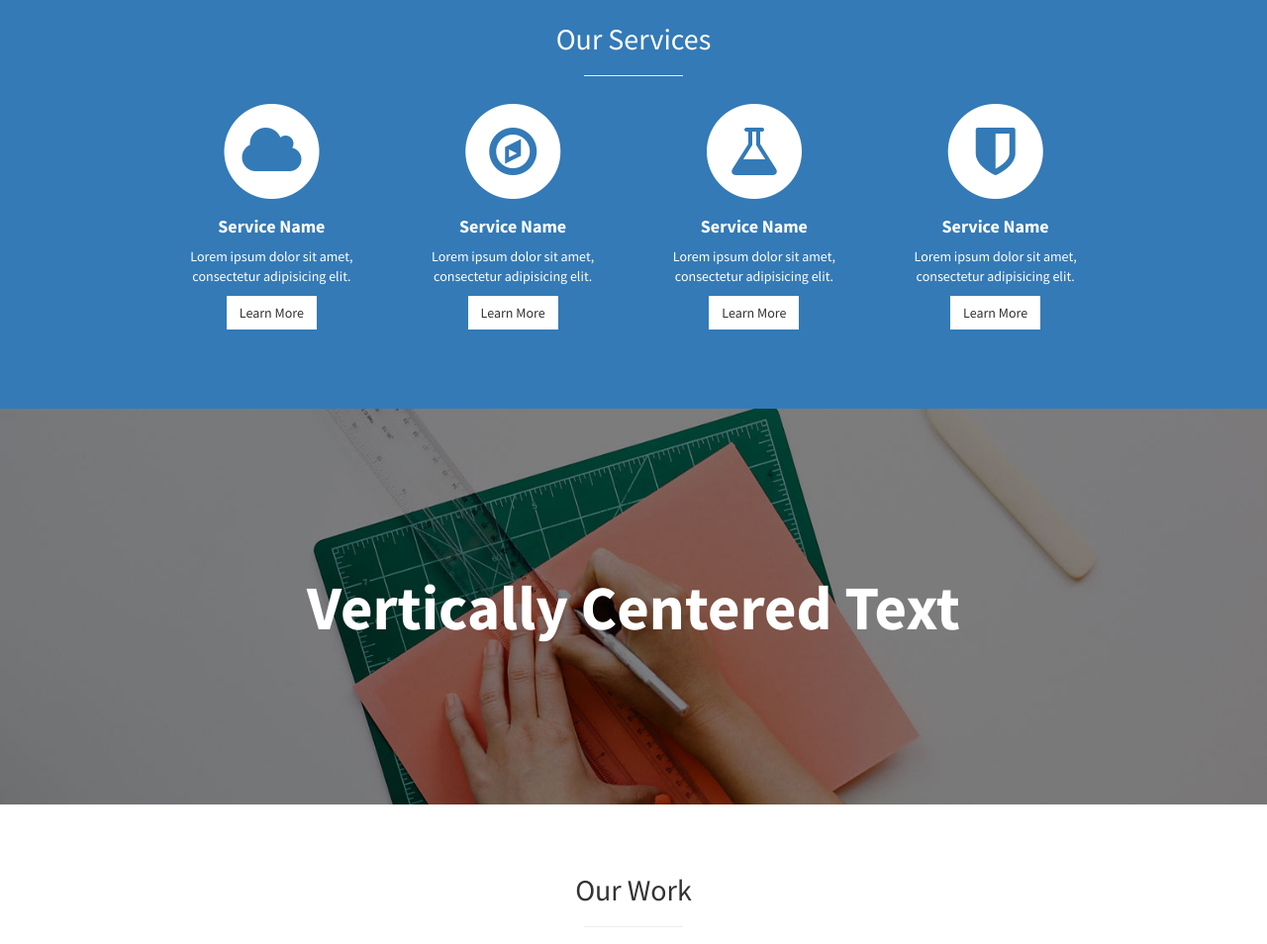
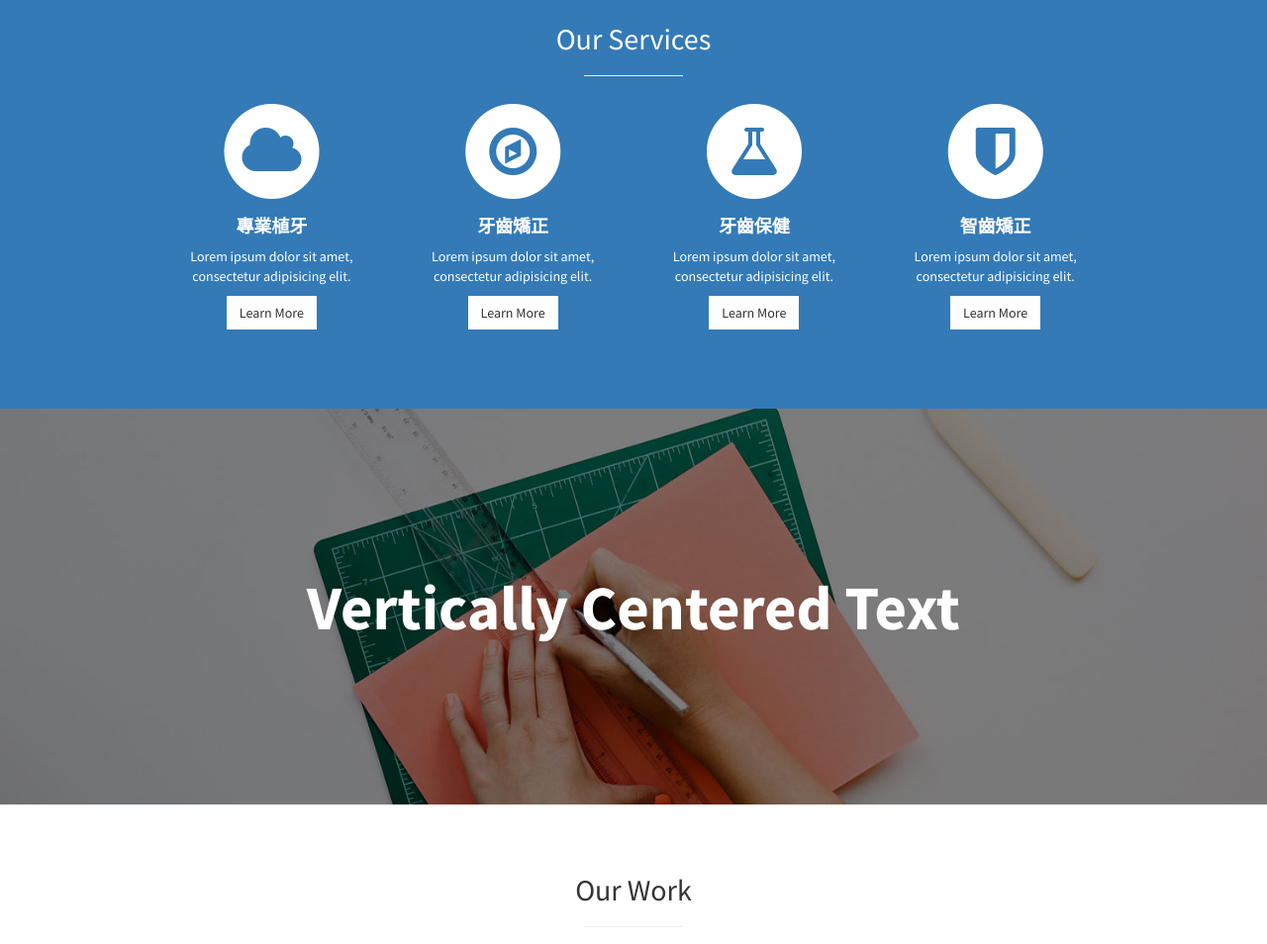
Before and after one commit to JasperHsieh/JasperHsieh.github.io, a plain HTML site: page index.html in a window 1280 px wide. Shown: the part 1059-2013 px from the top of the page at 99% size. Drawn offline with Linux system fonts and the light colour scheme.

Commit message:
test service name

```diff
--- a/index.html
+++ b/index.html
@@ -98,7 +98,7 @@
                                 <i class="fa fa-cloud fa-stack-1x text-primary"></i>
                             </span>
                                 <h4>
-                                    <strong>Service Name</strong>
+                                    <strong>專業植牙</strong>
                                 </h4>
                                 <p>Lorem ipsum dolor sit amet, consectetur adipisicing elit.</p>
                                 <a href="#" class="btn btn-light">Learn More</a>
@@ -111,7 +111,7 @@
                                 <i class="fa fa-compass fa-stack-1x text-primary"></i>
                             </span>
                                 <h4>
-                                    <strong>Service Name</strong>
+                                    <strong>牙齒矯正</strong>
                                 </h4>
                                 <p>Lorem ipsum dolor sit amet, consectetur adipisicing elit.</p>
                                 <a href="#" class="btn btn-light">Learn More</a>
@@ -124,7 +124,7 @@
                                 <i class="fa fa-flask fa-stack-1x text-primary"></i>
                             </span>
                                 <h4>
-                                    <strong>Service Name</strong>
+                                    <strong>牙齒保健</strong>
                                 </h4>
                                 <p>Lorem ipsum dolor sit amet, consectetur adipisicing elit.</p>
                                 <a href="#" class="btn btn-light">Learn More</a>
@@ -137,7 +137,7 @@
                                 <i class="fa fa-shield fa-stack-1x text-primary"></i>
                             </span>
                                 <h4>
-                                    <strong>Service Name</strong>
+                                    <strong>智齒矯正</strong>
                                 </h4>
                                 <p>Lorem ipsum dolor sit amet, consectetur adipisicing elit.</p>
                                 <a href="#" class="btn btn-light">Learn More</a>
```
